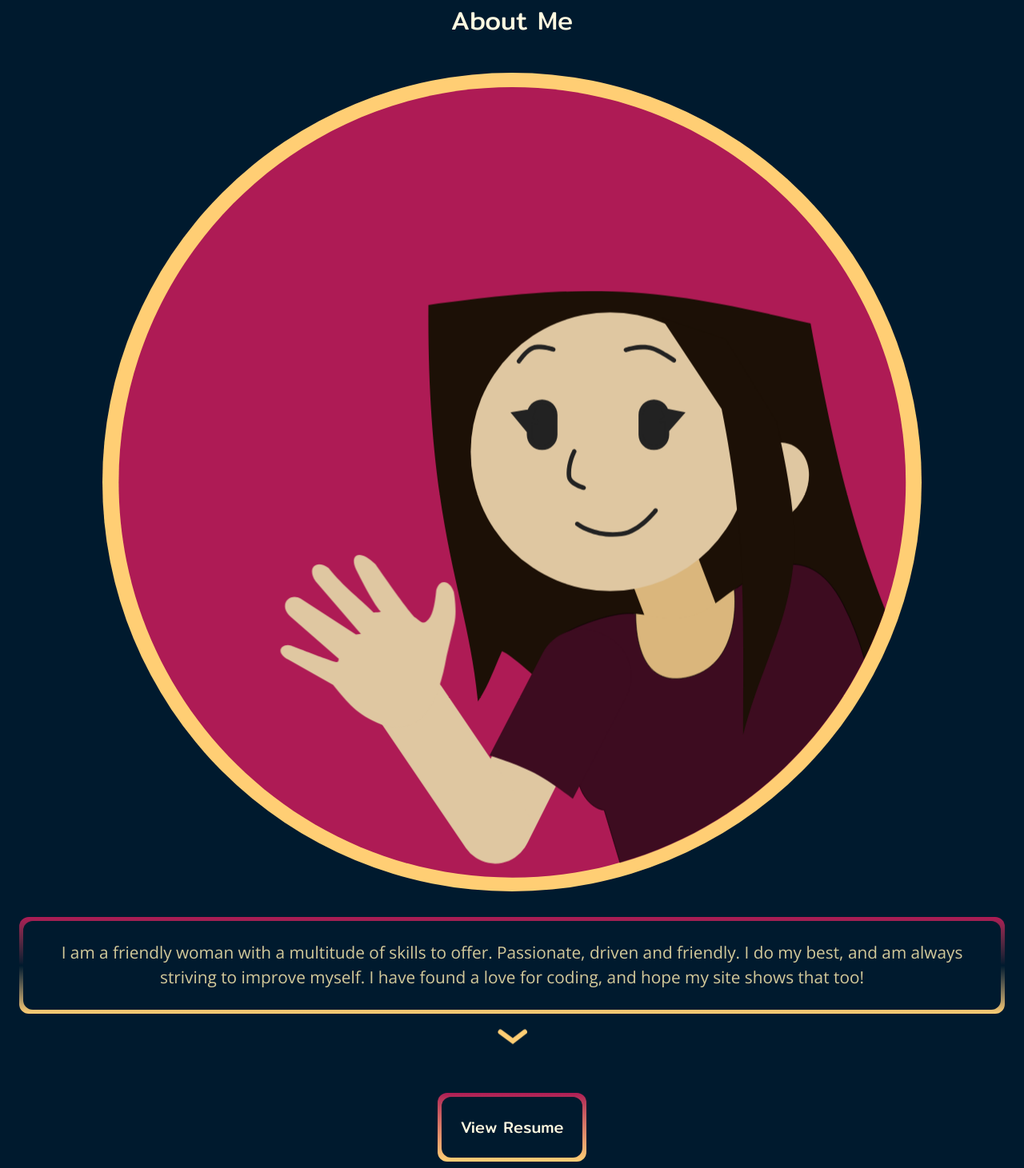
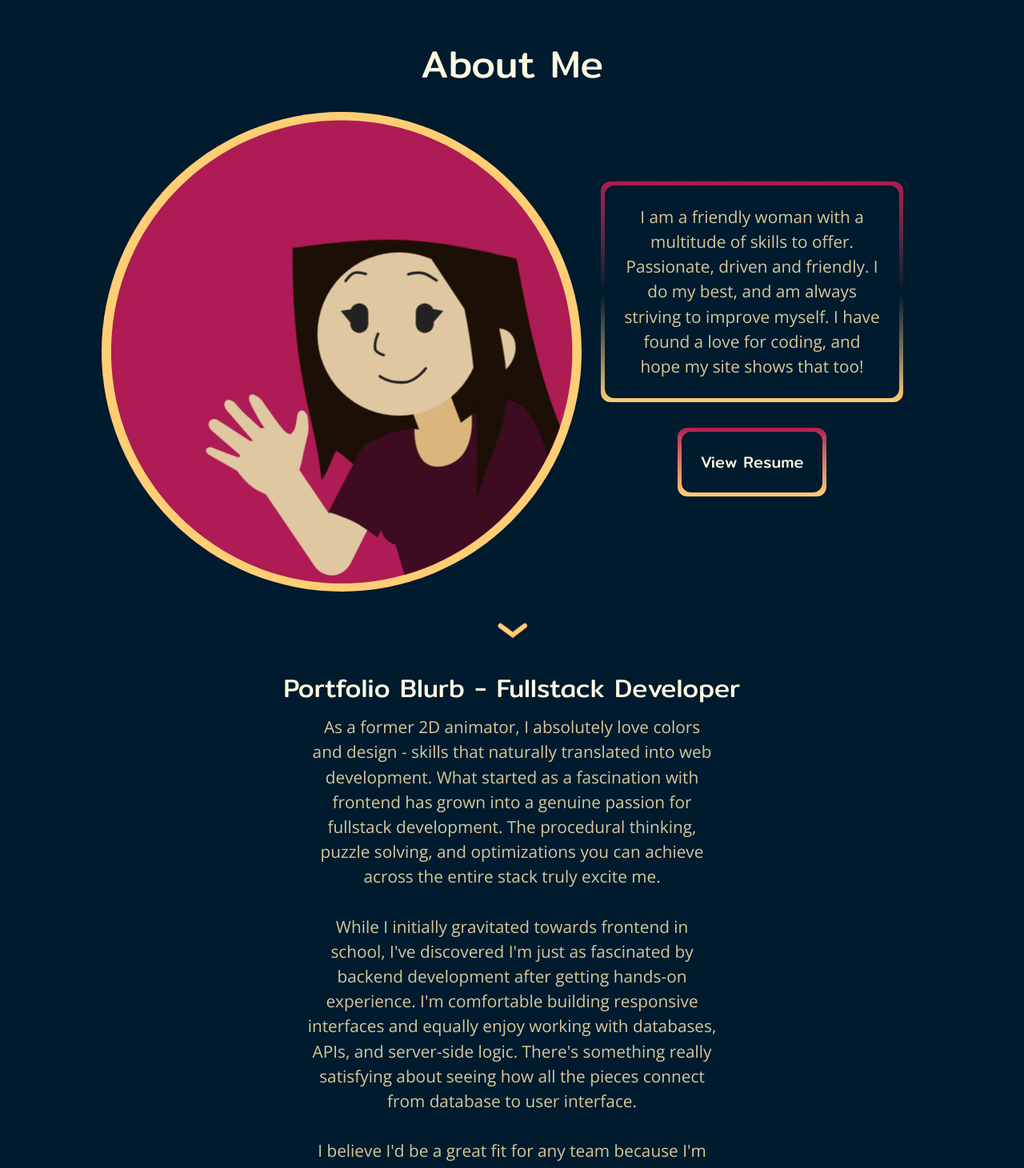
Before and after one commit to Felisong/frontend-react, a Next.js app: page /about-me in a window 1280 px wide. Shown: the part 60-1521 px from the top of the page at 80% size. Built offline with nearby package versions, Linux system fonts and the light colour scheme; no server answers.

Commit message:
got everything positioned for desktop, now to animate the svgs... then create the stars that move with the scroll wheel

```diff
--- a/app/about-me/page.tsx
+++ b/app/about-me/page.tsx
@@ -1,3 +1,5 @@
+"use client";
+import { useEffect, useState } from "react";
 import AboutMeSvg from "../components/general/AboutMeSvg";
 import ArrowDown from "../components/general/ArrowDown";
 import BackDrop from "../components/general/BackDrop";
@@ -5,31 +7,67 @@ import Button from "../components/general/Button";
 // import SkillAboutMe from "../components/home-section/skills/SkillsAboutMe";
 
 export default function AboutMe() {
+  const [isDesktop, setIsDesktop] = useState(false);
+
+  useEffect(() => {
+    console.log(`why isnt this working?`);
+    const determineDesktop = () => {
+      console.log(`window: `, window);
+      if (window) {
+        const windowWidth = window.innerWidth;
+        console.log(`window width: `, windowWidth);
+        setIsDesktop(windowWidth > 1024);
+      }
+    };
+    determineDesktop();
+    window.addEventListener("resize", determineDesktop);
+    return () => {
+      window.removeEventListener("resize", determineDesktop);
+    };
+  }, []);
+  console.log(`hello??`);
+
   return (
     <>
       <section>
-        <h1 className="font-header text-center mx-8 my-4"> About Me</h1>
-        <div className="flex flex-col items-center">
-          <div className="w-[80%] h-auto my-8 rounded-full bg-bright-yellow">
+        <h1 className="font-header text-center mx-8 my-4 xl:text-5xl xl:mt-16">
+          About Me
+        </h1>
+        <div className="flex flex-col items-center xl:w-full xl:h-[80vh] xl:flex-row xl:justify-center">
+          <div className="w-[80%] h-auto my-8 rounded-full bg-bright-yellow xl:h-[600px] xl:w-[600px] 2xl:h-[700px] 2xl:w-[700px]">
             <AboutMeSvg />
           </div>
-          <BackDrop description="I am a friendly woman with a multitude of skills to offer. Passionate, driven and friendly. I do my best, and am always striving to improve myself. I have found a love for coding, and hope my site shows that too!" />
+          <div className="xl:w-1/3">
+            <BackDrop description="I am a friendly woman with a multitude of skills to offer. Passionate, driven and friendly. I do my best, and am always striving to improve myself. I have found a love for coding, and hope my site shows that too!" />
+            {isDesktop && (
+              <div className="flex justify-center my-8">
+                <Button
+                  props={{
+                    label: "View Resume",
+                    link: "/documents/Resume-Carolina-HS.pdf",
+                  }}
+                />
+              </div>
+            )}
+          </div>
         </div>
         <div className="flex justify-center">
           <ArrowDown />
         </div>
-        <div className="flex justify-center my-8">
-          <Button
-            props={{
-              label: "View Resume",
-              link: "/documents/Resume-Carolina-HS.pdf",
-            }}
-          />
-        </div>
+        {!isDesktop && (
+          <div className="flex justify-center my-8">
+            <Button
+              props={{
+                label: "View Resume",
+                link: "/documents/Resume-Carolina-HS.pdf",
+              }}
+            />
+          </div>
+        )}
         <h1 className="font-header text-center mx-8 my-4">
           Portfolio Blurb - Fullstack Developer
         </h1>
-        <p className="text-center mx-8">
+        <p className="text-center mx-8 lg:mx-96">
           As a former 2D animator, I absolutely love colors and design - skills
           that naturally translated into web development. What started as a
           fascination with frontend has grown into a genuine passion for
--- a/app/components/hero/HeroSection.tsx
+++ b/app/components/hero/HeroSection.tsx
@@ -7,7 +7,7 @@ import SpaceSheepLogo from "./SpaceSheepLogo";
 export default function HeroSection() {
   return (
     <>
-      <h1 className="font-header text-center mx-8 my-4">
+      <h1 className="font-header text-center mx-8 my-4 2xl:text-5xl 2xl:my-16">
         I am Carolina Henriquez Silva!
       </h1>
       <div className="h-fit w-full xl:h-[80vh] xl:relative">
```
